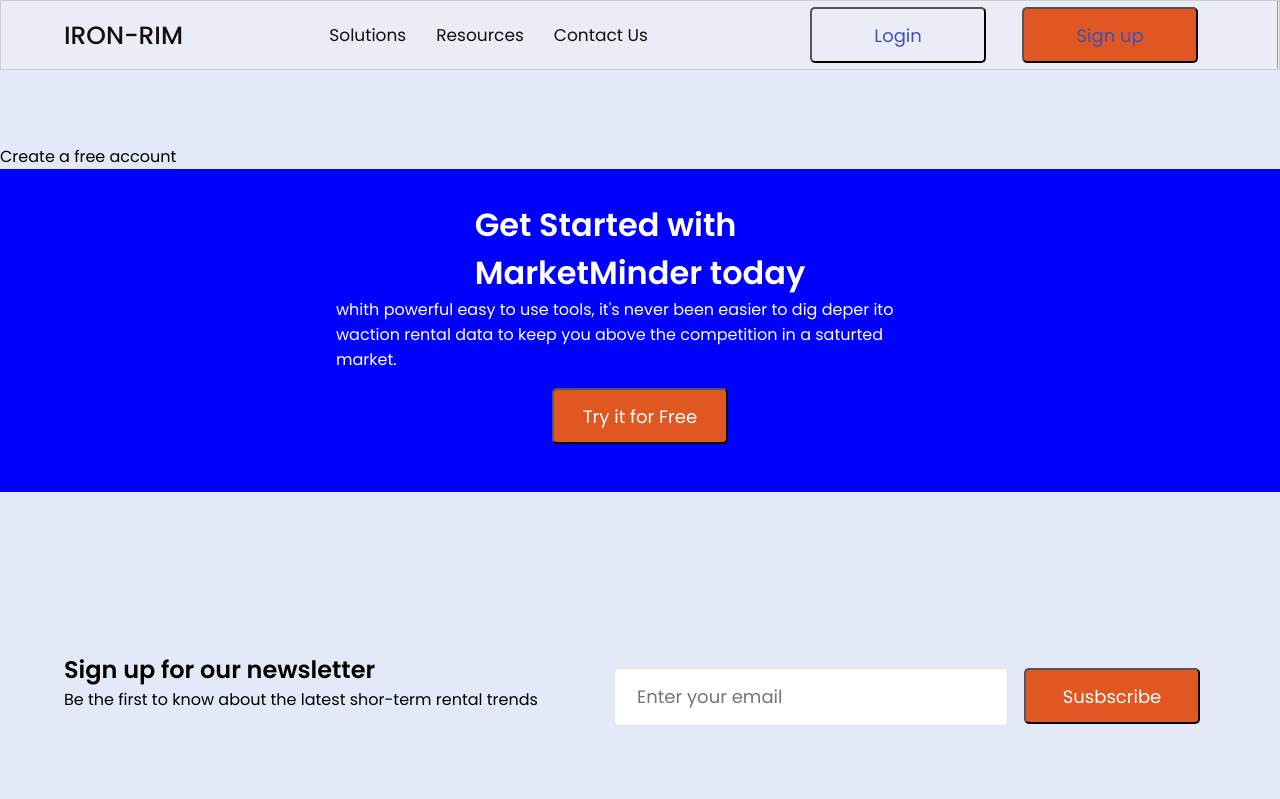
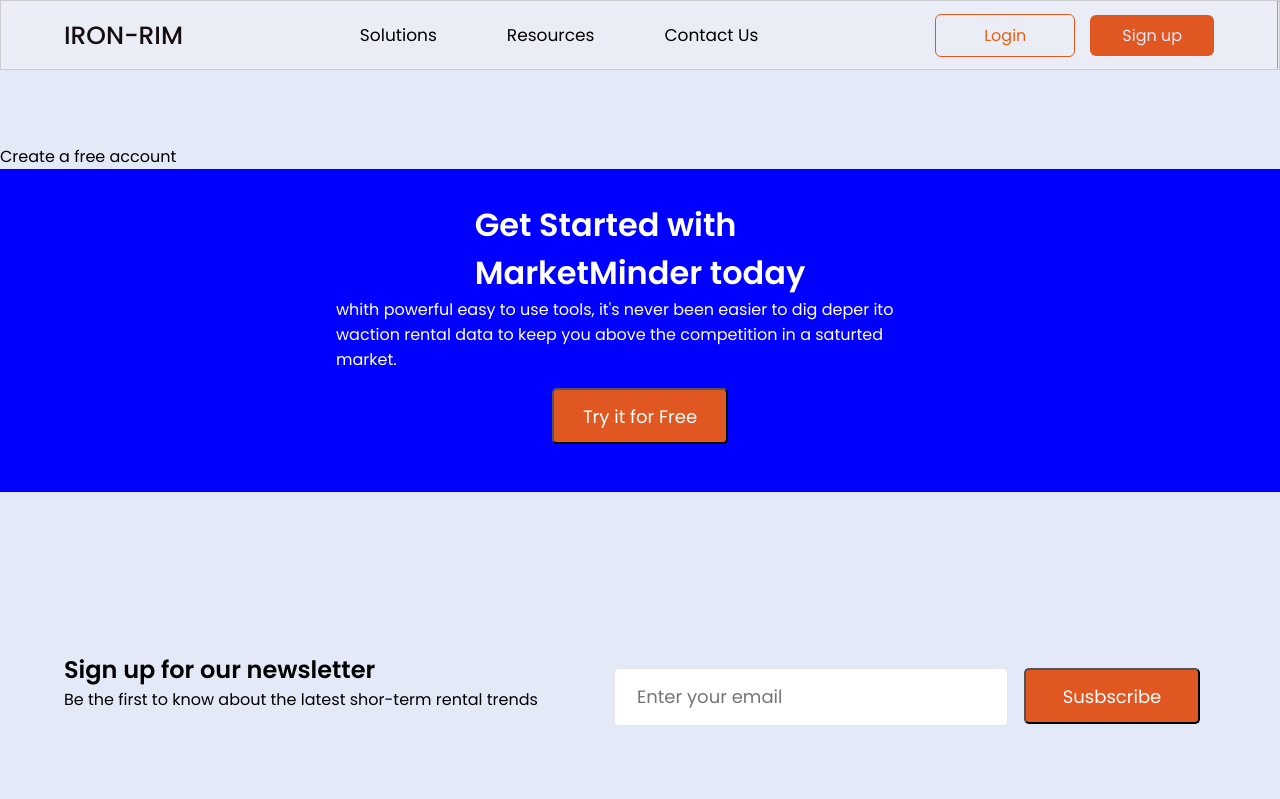
Before and after one commit to roshan2057/Airdnd-clone, a React (Create React App) app: page /signup in a window 1280 px wide. Shown: the top 799 px of the page. Built offline with nearby package versions, Linux system fonts and the light colour scheme.

Commit message:
navbar hover content

```diff
--- a/public/index.html
+++ b/public/index.html
@@ -3,16 +3,13 @@
 
 <head>
   <meta charset="utf-8" />
-  <link rel="icon" href="%PUBLIC_URL%/favicon.ico" />
   <meta name="viewport" content="width=device-width, initial-scale=1" />
   <meta name="theme-color" content="#000000" />
   <meta name="description" content="Web site created using create-react-app" />
-  <link rel="apple-touch-icon" href="%PUBLIC_URL%/logo192.png" />
-  <link rel="manifest" href="%PUBLIC_URL%/manifest.json" />
   <link href='https://unpkg.com/boxicons@2.1.1/css/boxicons.min.css' rel='stylesheet'>
 
 
-  <title>React App</title>
+  <title>Iron-Rim</title>
 </head>
 
 <body>
--- a/src/components/Footer.jsx
+++ b/src/components/Footer.jsx
@@ -14,7 +14,7 @@
                         whith powerful easy to use tools, it's never been easier to dig deper ito waction rental data to keep you above the competition in a saturted market.
 
                     </div>
-                    <div><Button name={'Try it for Free'}/></div>
+                    <div><Button name={'Try it for Free'} /></div>
                 </div>
                 <div className='foot2'>
                     <div className='newsletter'>
@@ -26,7 +26,7 @@
                         <div>
                             <form>
                                 <Inputbox type={'text'} placeholder="Enter your email" />
-                               <Button type={'submit'} name={'Susbscribe'}/>
+                                <Button type={'submit'} name={'Susbscribe'} />
                             </form>
                         </div>
                     </div>
@@ -89,7 +89,7 @@
                         <span>United States</span>
                         <a href='/'>+1(720)372-4343</a>
                         <a href='/'>12423 24 skfsk co 843948</a>
-                        <br/>
+                        <br />
                         <span>Spain</span>
                         <a href='/'>+1(720)372-4343</a>
                         <a href='/'>12423 24 skfsk co 843948</a>
--- a/src/components/Navbar.jsx
+++ b/src/components/Navbar.jsx
@@ -1,6 +1,5 @@
 import React from 'react'
 import './navbar.css'
-import { Button } from '@chakra-ui/react'
 import { Stack } from '@chakra-ui/react'
 import { Link } from 'react-router-dom'
 
@@ -11,28 +10,91 @@
             <nav>
                 <div className="nav-bar">
                     <i className='bx bx-menu sidebarOpen' ></i>
-                    <span className="logo navLogo"><a href="/">IRON-RIM</a></span>
+                    <span className="logo navLogo">
+                        <Link to="/">IRON-RIM</Link>
+                    </span>
                     <div className="menu">
                         <div className="logo-toggle">
                             <i className='bx bx-x siderbarClose'></i>
                         </div>
                         <ul className="nav-links">
-                            <li><a href="/">Solutions</a></li>
-                            <li><a href="/">Resources</a></li>
-                            <li><a href="/">Contact Us</a></li>
+                            <li className='dropdown'>
+                                <span className='dropdown-content'>
+                                    Solutions
+                                </span>
+                                <div className='content'>
+
+                                    <div className='subdropdown'>
+                                        <p className='sub-dropdown-content'>
+                                            MarketMinder
+                                        </p>
+                                        <div className='sub-content'>
+                                            <Link to="/">Market Research</Link>
+                                            <Link to="/">Dynamic Pricing</Link>
+                                            <Link to="/">Real Estate Investing</Link>
+                                            <Link to="/">Performance Benchmarking</Link>
+                                        </div>
+                                    </div>
+
+                                    <div className='subdropdown'>
+                                        <p className='sub-dropdown-content'>
+                                            Enterprise Solutions
+                                        </p>
+                                        <div className='sub-content'>
+                                            <Link to="/">Property Managers</Link>
+                                            <Link to="/">Real Estate Investores</Link>
+                                            <Link to="/">DMOs and Tourism Organizations</Link>
+                                            <Link to="/">Agents and Brokerages</Link>
+                                            <Link to="/">Hedge Funds and Financial Services</Link>
+
+                                        </div>
+                                    </div>
+
+                                    <div className='subdropdown'>
+                                        <p className='sub-dropdown-content'>
+                                            <Link to="/">Pricing</Link>
+
+                                        </p>
+                                    </div>
+
+
+                                </div>
+                            </li>
+                            <li className='dropdown'>
+                                <span className='dropdown-content'>
+                                    Resources
+                                </span>
+                                <div className='content'>
+                                    <Link to="/">Blog</Link>
+                                    <Link to="/">Press/News</Link>
+                                    <Link to="/">AirDNA Research</Link>
+                                    <Link to="/">Videos/Webinars</Link>
+                                    <Link to="/">Case Studies</Link>
+                                    <Link to="/">Guides</Link>
+                                    <Link to="/">Podcasts</Link>
+
+                                </div>
+                            </li>
+                            <li className='dropdown'>
+                                <span className='dropdown-content'>
+                                    Contact Us
+                                </span>
+                                <div className='content'>
+                                    <Link to="/">Sales & Support</Link>
+                                    <Link to="/">Press</Link>
+
+                                </div>
+                            </li>
 
                         </ul>
                     </div>
 
                     <div className="LgnRgrBtn">
-                        <Stack direction='row' spacing={4} align='center'>
-                            <Button className='navLogin' colorScheme='teal' variant='outline'>
-                               <Link to='/login'>Login</Link>
-                            </Button>
-                            <Button className='navbutton' colorScheme='orange' variant='solid'>
-                            <Link to='/signup'>Sign up</Link>
+                        <Stack direction='row' spacing={15} align='center'>
+                            <Link to='/login' className='navLogin' variant='outline'>Login</Link>
 
-                            </Button>
+                            <Link to='/signup' className='navbutton' variant='solid'>Sign up</Link>
+
                         </Stack>
                     </div>
                 </div>
--- a/src/components/navbar.css
+++ b/src/components/navbar.css
@@ -88,13 +88,13 @@
     list-style: none;
 }
 
-.nav-links li a{
+.nav-links li {
     position: relative;
     font-size: 17px;
     font-weight: 400;
     color: var(--text-color);
     text-decoration: none;
-    padding: 10px;
+    padding: 10px 30px;
 }
 
 .nav-bar .LgnRgrBtn{
@@ -142,7 +142,7 @@
 }
 
 .navLogin:hover{
-    background:rgb(231, 97, 15) ;
+    background:var(--theme-color) ;
     color: white;
 }
 .navbutton:hover{
@@ -151,10 +151,6 @@
 }
 
 
-
-body.dark .search-field input{
-    color: var(--text-color);
-}
 
 .search-field i{
     position: absolute;
@@ -166,6 +162,76 @@
 
 body.dark .search-field i{
     color: var(--text-color);
+}
+.LgnRgrBtn .navLogin{
+    border: 1px solid var(--theme-color);
+    padding:0.5rem 3rem;
+    border-radius: 6px;
+
+}
+.LgnRgrBtn .navbutton{
+    background-color: var(--theme-color);
+    color: var(--body-color);
+    padding:0.5rem 2rem;
+
+    border-radius: 6px;
+
+}
+.dropdown span{
+    color: black;
+}
+.dropdown span:hover{
+    color: var(--theme-color);
+    cursor: pointer;
+}
+.content a{
+    color: white;
+    padding: 10px;
+}
+
+.subdropdown p{
+    text-align: start;
+    padding: 1rem 2rem;
+}
+
+
+
+.content{
+    display: none;
+    flex-direction: column;
+    justify-content: start;
+    position: absolute;
+    background-color: var(--theme-color);
+    border-radius: 1rem;
+    min-width: 250px;
+    color: white;
+    margin: 0;
+    z-index: 1;
+    text-align: start;
+}
+.sub-dropdown-content a{
+    padding:0;
+}
+
+.dropdown:hover .content{
+display: flex;
+}
+
+.sub-content{
+    display: none;
+    flex-direction: column;
+    justify-content: start;
+    position: absolute;
+    background:var(--theme-color);
+    border-radius: 1rem;
+    padding: 1rem;
+    margin-top: -40px;
+    min-width: 200px;
+    z-index: 1;
+    left: 100%;
+}
+.subdropdown:hover .sub-content{
+    display: flex;
 }
 
 @media (max-width: 790px) {
```
Also changed, not shown: public/manifest.json (deleted). Lines whose indentation alone changed are shown as unchanged.
